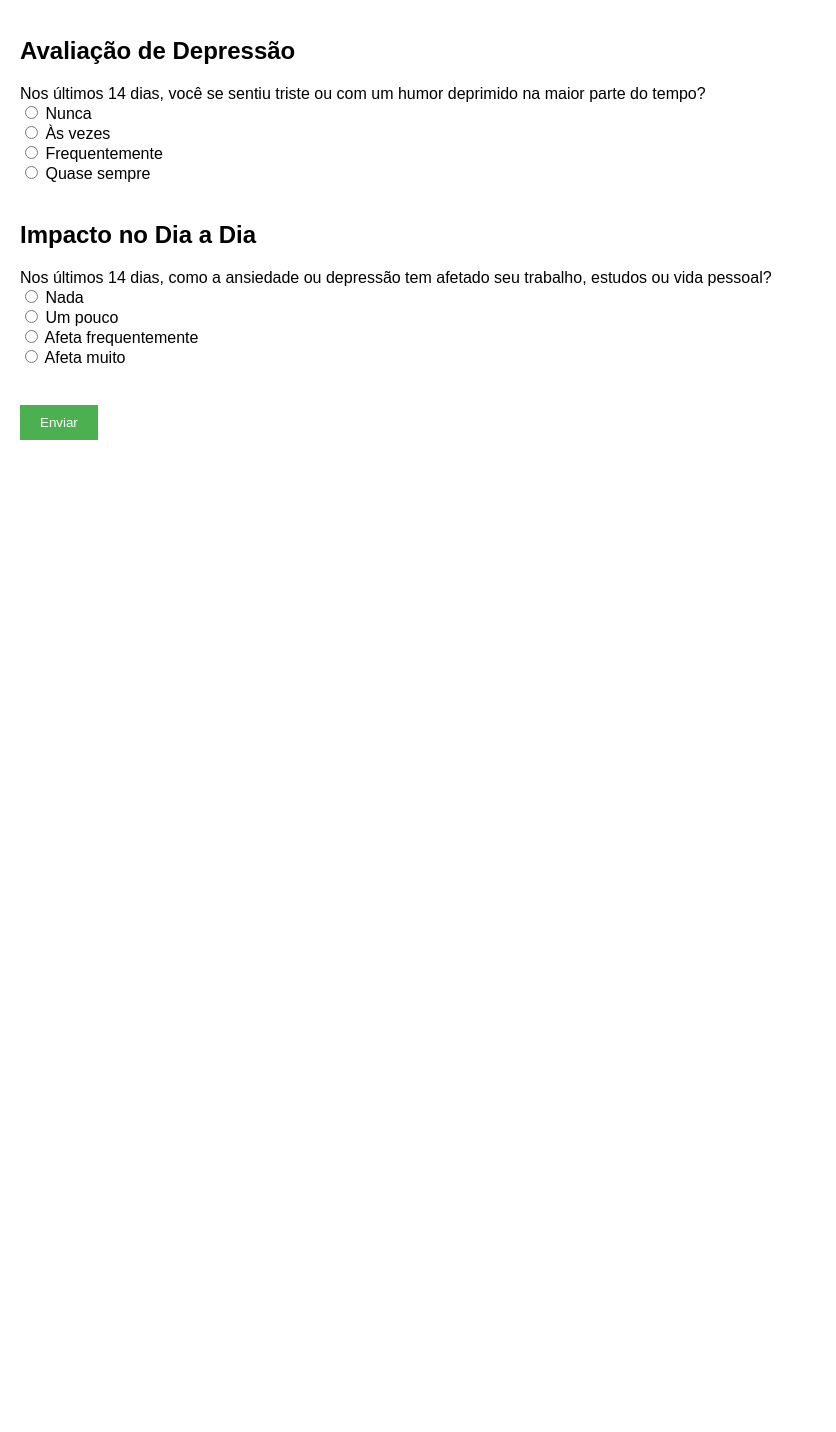
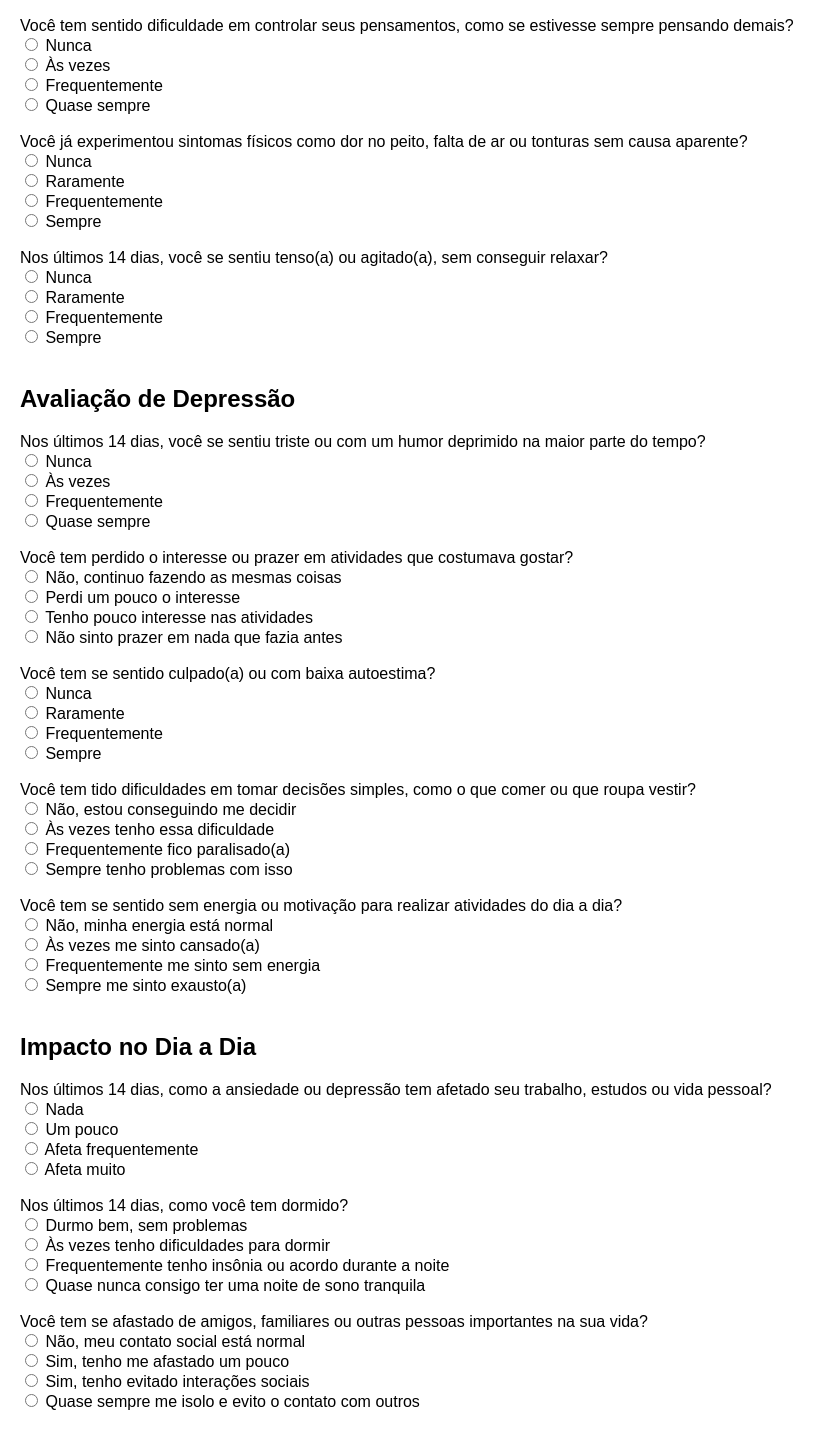
Before and after one commit to inovaceg/drFrederickParreira, a plain HTML site: page index.html in a window 1280 px wide. Shown: the part 641-2073 px from the top of the page, without its empty margins (0-836 px from the left). Before the commit the page ends 1101 px from the top, so only its background shows below. Drawn offline with Linux system fonts and the light colour scheme.

Commit message:
Update index.html

```diff
--- a/index.html
+++ b/index.html
@@ -41,6 +41,7 @@
 <h1>Descubra Seu Nível de Ansiedade e Depressão</h1>
 
 <form id="surveyForm">
+    <!-- Informações Básicas -->
     <div class="form-section" id="page1">
         <h2>Informações Básicas</h2>
         <label>Nome (ou apelido, se preferir):</label><br>
@@ -56,6 +57,7 @@
         <input type="radio" name="diagnostico" value="nenhum" required> Nunca<br><br>
     </div>
 
+    <!-- Avaliação de Ansiedade -->
     <div class="form-section" id="page2">
         <h2>Avaliação de Ansiedade</h2>
         <label>Nos últimos 14 dias, você tem se sentido excessivamente preocupado(a) ou ansioso(a), mesmo com situações cotidianas?</label><br>
@@ -64,36 +66,85 @@
         <input type="radio" name="preocupacao" value="2" required> Frequentemente<br>
         <input type="radio" name="preocupacao" value="3" required> Quase sempre<br><br>
 
-        <!-- Repita para outras perguntas... -->
         <label>Você tem evitado atividades sociais ou profissionais por se sentir ansioso(a)?</label><br>
         <input type="radio" name="atividades_sociais" value="0" required> Nunca<br>
         <input type="radio" name="atividades_sociais" value="1" required> Às vezes<br>
         <input type="radio" name="atividades_sociais" value="2" required> Frequentemente<br>
         <input type="radio" name="atividades_sociais" value="3" required> Sempre<br><br>
 
-        <!-- Continue com outras perguntas para ansiedade -->
+        <label>Você tem sentido dificuldade em controlar seus pensamentos, como se estivesse sempre pensando demais?</label><br>
+        <input type="radio" name="controle_pensamentos" value="0" required> Nunca<br>
+        <input type="radio" name="controle_pensamentos" value="1" required> Às vezes<br>
+        <input type="radio" name="controle_pensamentos" value="2" required> Frequentemente<br>
+        <input type="radio" name="controle_pensamentos" value="3" required> Quase sempre<br><br>
+
+        <label>Você já experimentou sintomas físicos como dor no peito, falta de ar ou tonturas sem causa aparente?</label><br>
+        <input type="radio" name="sintomas_fisicos" value="0" required> Nunca<br>
+        <input type="radio" name="sintomas_fisicos" value="1" required> Raramente<br>
+        <input type="radio" name="sintomas_fisicos" value="2" required> Frequentemente<br>
+        <input type="radio" name="sintomas_fisicos" value="3" required> Sempre<br><br>
+
+        <label>Nos últimos 14 dias, você se sentiu tenso(a) ou agitado(a), sem conseguir relaxar?</label><br>
+        <input type="radio" name="tensao_agitacao" value="0" required> Nunca<br>
+        <input type="radio" name="tensao_agitacao" value="1" required> Raramente<br>
+        <input type="radio" name="tensao_agitacao" value="2" required> Frequentemente<br>
+        <input type="radio" name="tensao_agitacao" value="3" required> Sempre<br><br>
     </div>
 
+    <!-- Avaliação de Depressão -->
     <div class="form-section" id="page3">
         <h2>Avaliação de Depressão</h2>
-        <!-- Repita a estrutura de perguntas para depressão -->
         <label>Nos últimos 14 dias, você se sentiu triste ou com um humor deprimido na maior parte do tempo?</label><br>
         <input type="radio" name="humor_deprimido" value="0" required> Nunca<br>
         <input type="radio" name="humor_deprimido" value="1" required> Às vezes<br>
         <input type="radio" name="humor_deprimido" value="2" required> Frequentemente<br>
         <input type="radio" name="humor_deprimido" value="3" required> Quase sempre<br><br>
 
-        <!-- Continue com outras perguntas para depressão -->
+        <label>Você tem perdido o interesse ou prazer em atividades que costumava gostar?</label><br>
+        <input type="radio" name="interesse_atividades" value="0" required> Não, continuo fazendo as mesmas coisas<br>
+        <input type="radio" name="interesse_atividades" value="1" required> Perdi um pouco o interesse<br>
+        <input type="radio" name="interesse_atividades" value="2" required> Tenho pouco interesse nas atividades<br>
+        <input type="radio" name="interesse_atividades" value="3" required> Não sinto prazer em nada que fazia antes<br><br>
+
+        <label>Você tem se sentido culpado(a) ou com baixa autoestima?</label><br>
+        <input type="radio" name="culpa_autoestima" value="0" required> Nunca<br>
+        <input type="radio" name="culpa_autoestima" value="1" required> Raramente<br>
+        <input type="radio" name="culpa_autoestima" value="2" required> Frequentemente<br>
+        <input type="radio" name="culpa_autoestima" value="3" required> Sempre<br><br>
+
+        <label>Você tem tido dificuldades em tomar decisões simples, como o que comer ou que roupa vestir?</label><br>
+        <input type="radio" name="decisoes_simples" value="0" required> Não, estou conseguindo me decidir<br>
+        <input type="radio" name="decisoes_simples" value="1" required> Às vezes tenho essa dificuldade<br>
+        <input type="radio" name="decisoes_simples" value="2" required> Frequentemente fico paralisado(a)<br>
+        <input type="radio" name="decisoes_simples" value="3" required> Sempre tenho problemas com isso<br><br>
+
+        <label>Você tem se sentido sem energia ou motivação para realizar atividades do dia a dia?</label><br>
+        <input type="radio" name="energia_atividades" value="0" required> Não, minha energia está normal<br>
+        <input type="radio" name="energia_atividades" value="1" required> Às vezes me sinto cansado(a)<br>
+        <input type="radio" name="energia_atividades" value="2" required> Frequentemente me sinto sem energia<br>
+        <input type="radio" name="energia_atividades" value="3" required> Sempre me sinto exausto(a)<br><br>
     </div>
 
+    <!-- Impacto no Dia a Dia -->
     <div class="form-section" id="page4">
         <h2>Impacto no Dia a Dia</h2>
-        <!-- Perguntas de impacto no trabalho, sono, e isolamento social -->
         <label>Nos últimos 14 dias, como a ansiedade ou depressão tem afetado seu trabalho, estudos ou vida pessoal?</label><br>
         <input type="radio" name="impacto_trabalho" value="0" required> Nada<br>
         <input type="radio" name="impacto_trabalho" value="1" required> Um pouco<br>
         <input type="radio" name="impacto_trabalho" value="2" required> Afeta frequentemente<br>
         <input type="radio" name="impacto_trabalho" value="3" required> Afeta muito<br><br>
+
+        <label>Nos últimos 14 dias, como você tem dormido?</label><br>
+        <input type="radio" name="sono" value="0" required> Durmo bem, sem problemas<br>
+        <input type="radio" name="sono" value="1" required> Às vezes tenho dificuldades para dormir<br>
+        <input type="radio" name="sono" value="2" required> Frequentemente tenho insônia ou acordo durante a noite<br>
+        <input type="radio" name="sono" value="3" required> Quase nunca consigo ter uma noite de sono tranquila<br><br>
+
+        <label>Você tem se afastado de amigos, familiares ou outras pessoas importantes na sua vida?</label><br>
+        <input type="radio" name="isolamento_social" value="0" required> Não, meu contato social está normal<br>
+        <input type="radio" name="isolamento_social" value="1" required> Sim, tenho me afastado um pouco<br>
+        <input type="radio" name="isolamento_social" value="2" required> Sim, tenho evitado interações sociais<br>
+        <input type="radio" name="isolamento_social" value="3" required> Quase sempre me isolo e evito o contato com outros<br><br>
     </div>
 
     <button type="button" onclick="calcularResultado()">Enviar</button>
@@ -106,18 +157,21 @@
         let pontuacaoAnsiedade = 0;
         let pontuacaoDepressao = 0;
 
-        // Calcular pontuação de ansiedade
+        // Pontuação de ansiedade
         const preocupacao = document.querySelector('input[name="preocupacao"]:checked').value;
         const atividades_sociais = document.querySelector('input[name="atividades_sociais"]:checked').value;
-        pontuacaoAnsiedade += parseInt(preocupacao) + parseInt(atividades_sociais);
+        const controle_pensamentos = document.querySelector('input[name="controle_pensamentos"]:checked').value;
+        const sintomas_fisicos = document.querySelector('input[name="sintomas_fisicos"]:checked').value;
+        const tensao_agitacao = document.querySelector('input[name="tensao_agitacao"]:checked').value;
+        pontuacaoAnsiedade += parseInt(preocupacao) + parseInt(atividades_sociais) + parseInt(controle_pensamentos) + parseInt(sintomas_fisicos) + parseInt(tensao_agitacao);
 
-        // Continue calculando outras perguntas de ansiedade...
-
-        // Calcular pontuação de depressão
+        // Pontuação de depressão
         const humor_deprimido = document.querySelector('input[name="humor_deprimido"]:checked').value;
-        pontuacaoDepressao += parseInt(humor_deprimido);
-
-        // Continue calculando outras perguntas de depressão...
+        const interesse_atividades = document.querySelector('input[name="interesse_atividades"]:checked').value;
+        const culpa_autoestima = document.querySelector('input[name="culpa_autoestima"]:checked').value;
+        const decisoes_simples = document.querySelector('input[name="decisoes_simples"]:checked').value;
+        const energia_atividades = document.querySelector('input[name="energia_atividades"]:checked').value;
+        pontuacaoDepressao += parseInt(humor_deprimido) + parseInt(interesse_atividades) + parseInt(culpa_autoestima) + parseInt(decisoes_simples) + parseInt(energia_atividades);
 
         // Exibir resultado
         const resultDiv = document.getElementById('result');
```
